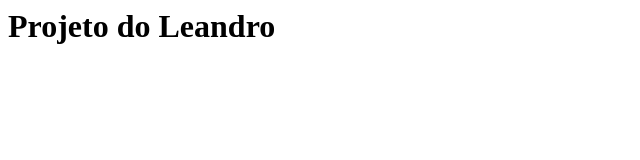
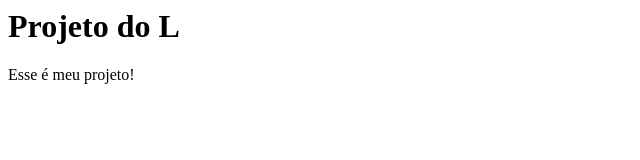
Before and after one commit to leandroaono/curso-git, a plain HTML site: page index.html in a window 1280 px wide. Shown: the whole page, without its empty margins (0-640 px from the left). Drawn offline with Linux system fonts and the light colour scheme.

Commit message:
alterei index.html

```diff
--- a/index.html
+++ b/index.html
@@ -4,6 +4,7 @@
     </head>
 
     <body>
-        <h1> Projeto do Leandro </h1>
+        <h1> Projeto do L </h1>
+        <p>Esse é meu projeto!</p>
     </body>
 </html>
```
